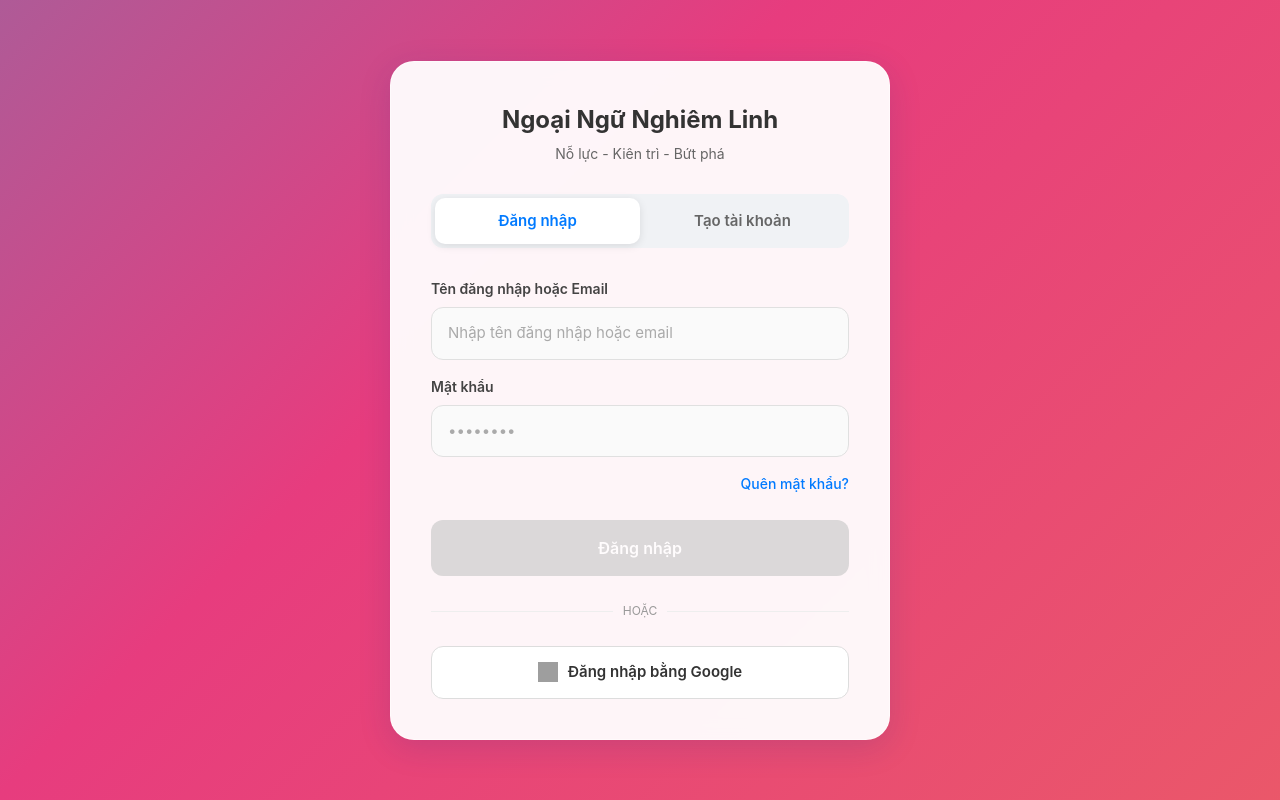
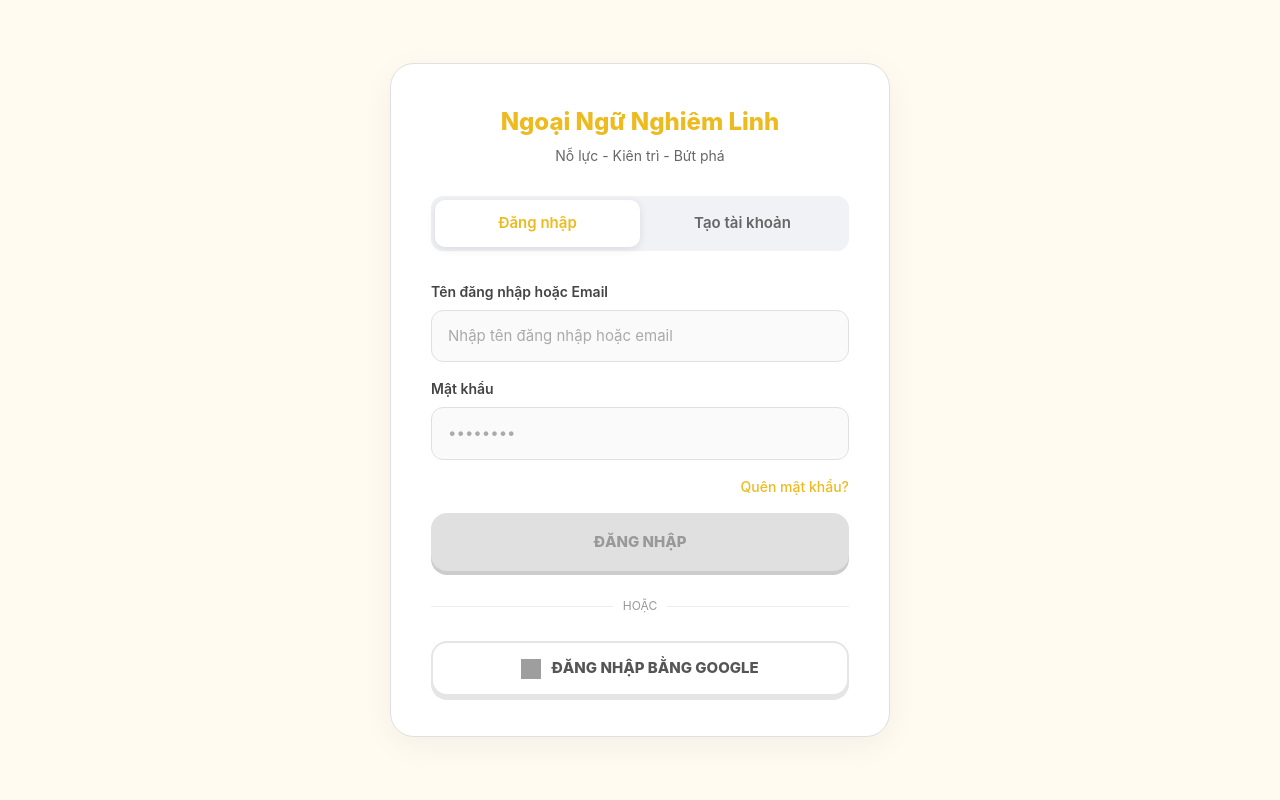
Before and after one commit to Hunghayom/nghiem-linh-language-web-frontend, an Angular app: page /login in a window 1280 px wide. Built offline with nearby package versions, Linux system fonts and the light colour scheme; grey boxes are pictures that could not be loaded.

Commit message:
Add files via upload

```diff
--- a/src/app/features/auth/login/login.scss
+++ b/src/app/features/auth/login/login.scss
@@ -1,29 +1,13 @@
 :host {
   display: block;
   min-height: 100vh;
-  /* Beautiful animated gradient background */
-  background: linear-gradient(-45deg, #ee7752, #e73c7e, #23a6d5, #23d5ab);
-  background-size: 400% 400%;
-  animation: gradientBG 15s ease infinite;
+  background-color: #FFFBF0;
+  /* Yellow theme background */
   display: flex;
   justify-content: center;
   align-items: center;
   font-family: 'Inter', 'Segoe UI', Tahoma, Geneva, Verdana, sans-serif;
   padding: 20px;
-}
-
-@keyframes gradientBG {
-  0% {
-    background-position: 0% 50%;
-  }
-
-  50% {
-    background-position: 100% 50%;
-  }
-
-  100% {
-    background-position: 0% 50%;
-  }
 }
 
 .auth-container {
@@ -33,12 +17,10 @@
 }
 
 .auth-card {
-  background: rgba(255, 255, 255, 0.95);
-  backdrop-filter: blur(10px);
-  -webkit-backdrop-filter: blur(10px);
+  background: #ffffff;
   border-radius: 24px;
-  border: 1px solid rgba(255, 255, 255, 0.5);
-  box-shadow: 0 8px 32px 0 rgba(31, 38, 135, 0.15);
+  border: 1px solid #e0e0e0;
+  box-shadow: 0 8px 32px 0 rgba(0, 0, 0, 0.05);
   padding: 40px;
   overflow: hidden;
   position: relative;
@@ -50,9 +32,10 @@
 
   h2 {
     margin: 0;
-    color: #333;
+    color: #EDBA20;
+    /* Gold/Yellow color for brand */
     font-size: 24px;
-    font-weight: 700;
+    font-weight: 800;
   }
 
   p {
@@ -83,7 +66,7 @@
 
     &.active {
       background: #fff;
-      color: #007aff;
+      color: #EDBA20;
       box-shadow: 0 2px 8px rgba(0, 0, 0, 0.1);
     }
   }
@@ -123,9 +106,9 @@
     }
 
     &:focus {
-      border-color: #007aff;
+      border-color: #EDBA20;
       background: #fff;
-      box-shadow: 0 0 0 4px rgba(0, 122, 255, 0.1);
+      box-shadow: 0 0 0 4px rgba(237, 186, 32, 0.1);
     }
   }
 }
@@ -154,9 +137,9 @@
     }
 
     &.selected {
-      border-color: #007aff;
-      background: rgba(0, 122, 255, 0.05);
-      color: #007aff;
+      border-color: #EDBA20;
+      background: rgba(237, 186, 32, 0.05);
+      color: #EDBA20;
     }
   }
 }
@@ -177,7 +160,7 @@
   input[type="checkbox"] {
     width: 18px;
     height: 18px;
-    accent-color: #007aff;
+    accent-color: #EDBA20;
     cursor: pointer;
   }
 }
@@ -188,7 +171,7 @@
 
   .forgot-password {
     font-size: 14px;
-    color: #007aff;
+    color: #EDBA20;
     text-decoration: none;
     font-weight: 500;
 
@@ -199,26 +182,37 @@
 }
 
 .btn-submit {
-  padding: 16px;
-  background: linear-gradient(135deg, #007aff, #0056b3);
+  display: inline-block;
+  text-align: center;
+  padding: 16px 24px;
+  border-radius: 16px;
+  font-size: 15px;
+  font-weight: 800;
+  text-decoration: none;
+  text-transform: uppercase;
+  transition: all 0.2s ease;
+  cursor: pointer;
+  border: 2px solid transparent;
+
+  background-color: #EDBA20;
   color: white;
-  border: none;
-  border-radius: 12px;
-  font-size: 16px;
-  font-weight: 600;
-  cursor: pointer;
-  transition: all 0.3s ease;
-  margin-top: 10px;
+  box-shadow: 0 4px 0 #D4A315;
+  /* 3D button effect */
+
+  &:active {
+    transform: translateY(2px);
+    box-shadow: 0 0 0 transparent;
+  }
 
   &:hover:not(:disabled) {
-    transform: translateY(-2px);
-    box-shadow: 0 4px 15px rgba(0, 122, 255, 0.3);
+    background-color: #F4C936;
   }
 
   &:disabled {
-    background: #ccc;
+    background: #e0e0e0;
+    color: #999;
+    box-shadow: 0 4px 0 #cccccc;
     cursor: not-allowed;
-    opacity: 0.7;
   }
 }
 
@@ -249,13 +243,15 @@
   gap: 10px;
   padding: 14px;
   background: #fff;
-  border: 1px solid #ddd;
-  border-radius: 12px;
+  border: 2px solid #e5e5e5;
+  border-radius: 16px;
   font-size: 15px;
-  font-weight: 600;
-  color: #333;
+  font-weight: 800;
+  color: #555;
   cursor: pointer;
-  transition: all 0.3s ease;
+  transition: all 0.2s ease;
+  box-shadow: 0 4px 0 #e5e5e5;
+  text-transform: uppercase;
 
   img {
     width: 20px;
@@ -263,8 +259,14 @@
   }
 
   &:hover {
-    background: #f9f9f9;
-    border-color: #ccc;
+    background-color: rgba(0, 0, 0, 0.02);
+    border-color: #d5d5d5;
+    box-shadow: 0 4px 0 #d5d5d5;
+  }
+
+  &:active {
+    box-shadow: 0 0 0 transparent;
+    transform: translateY(2px);
   }
 }
 
--- a/src/app/features/landing/landing.html
+++ b/src/app/features/landing/landing.html
@@ -12,14 +12,14 @@
   <!-- Main Content -->
   <main class="landing-main">
     <div class="hero-image-container">
-      <!-- Placeholder image for hero section, using a friendly 3D illustration style -->
-      <img src="https://img.freepik.com/free-vector/learning-concept-illustration_114360-6186.jpg" alt="Học tập vui nhộn" class="hero-image" />
+      <img src="https://img.freepik.com/free-vector/learning-concept-illustration_114360-6186.jpg"
+        alt="Học tập vui nhộn" class="hero-image" />
     </div>
     <div class="hero-content">
       <h2 class="hero-title">
-        Học ngoại ngữ theo cách vui nhất, <br/>
-        cùng Ngoại Ngữ Nghiêm Linh!
+        Ngoại Ngữ Nghiêm Linh
       </h2>
+      <p class="hero-slogan">Nỗ lực - Kiên trì - Bứt phá <br> Học thêm ngoại ngữ mới- Mở thêm vạn cơ hội</p>
       <div class="hero-buttons">
         <!-- Route to login but we might want to pass a query param or state to open register tab -->
         <!-- For now, we will just route to /login, and the user can switch tabs. We can use fragment or queryParams if needed -->
--- a/src/app/features/landing/landing.scss
+++ b/src/app/features/landing/landing.scss
@@ -1,7 +1,8 @@
 :host {
   display: block;
   min-height: 100vh;
-  background-color: #FFFBF0; /* Yellow theme background */
+  background-color: #FFFBF0;
+  /* Yellow theme background */
   font-family: 'Inter', 'Segoe UI', Tahoma, Geneva, Verdana, sans-serif;
   color: #333;
 }
@@ -24,7 +25,7 @@
       margin: 0;
       font-size: 24px;
       font-weight: 800;
-      color: #EDBA20; /* Gold/Yellow color for brand */
+      color: #EDBA20;
       letter-spacing: -0.5px;
     }
   }
@@ -72,7 +73,7 @@
     max-width: 100%;
     height: auto;
     border-radius: 20px;
-    mix-blend-mode: multiply; /* Helps blend white bg of illustration */
+    mix-blend-mode: multiply;
   }
 }
 
@@ -89,13 +90,24 @@
 }
 
 .hero-title {
+
   font-size: 32px;
   font-weight: 800;
   line-height: 1.4;
   color: #444;
+  margin-bottom: 10px;
+  text-align: center;
+}
+
+.hero-slogan {
+  font-size: 15px;
+  font-style: italic;
+  line-height: 1.4;
+  color: #EDBA20;
   margin-bottom: 40px;
   text-align: center;
 }
+
 
 .hero-buttons {
   display: flex;
@@ -126,11 +138,13 @@
   .btn-primary {
     background-color: #EDBA20;
     color: white;
-    box-shadow: 0 4px 0 #D4A315; /* 3D button effect */
+    box-shadow: 0 4px 0 #D4A315;
+    /* 3D button effect */
 
     &:hover {
       background-color: #F4C936;
     }
+
     &:active {
       box-shadow: 0 0 0 #D4A315;
     }
@@ -143,10 +157,11 @@
     box-shadow: 0 4px 0 #e5e5e5;
 
     &:hover {
-      background-color: rgba(0,0,0,0.02);
+      background-color: rgba(0, 0, 0, 0.02);
       border-color: #d5d5d5;
       box-shadow: 0 4px 0 #d5d5d5;
     }
+
     &:active {
       box-shadow: 0 0 0 transparent;
       transform: translateY(2px);
```
